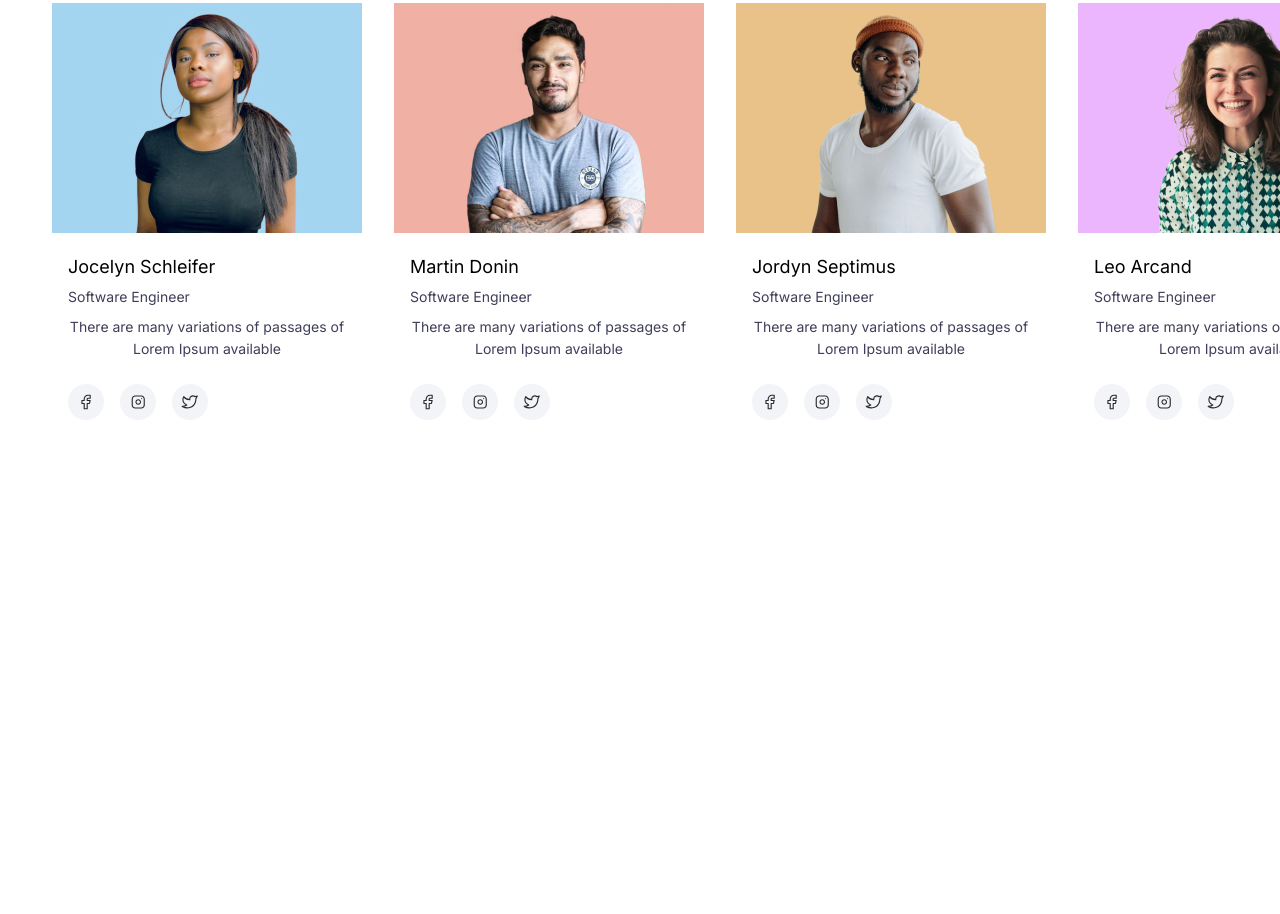
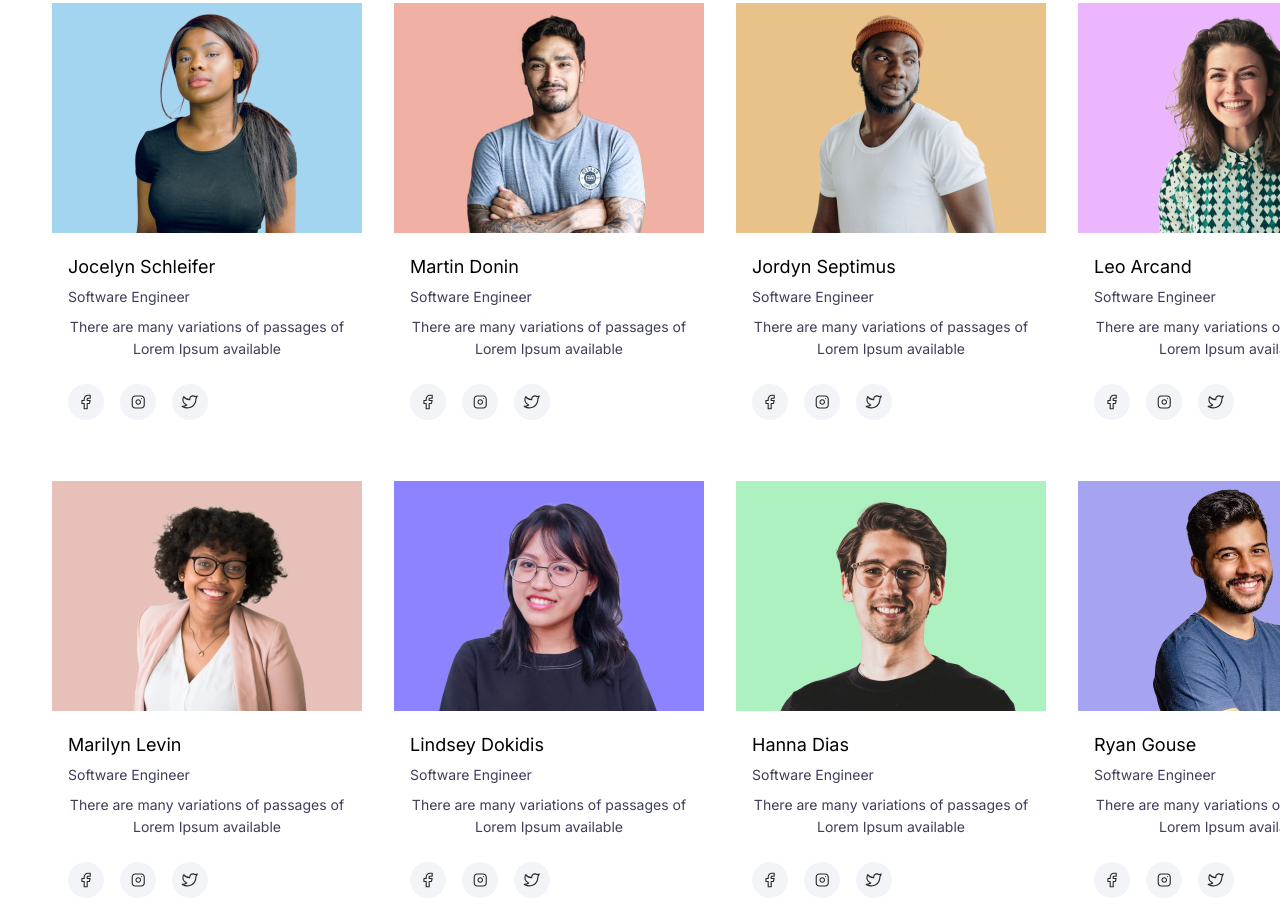
Before and after one commit to MariamKhuts/WEB5-homework, a plain HTML site: page index.html in a window 1280 px wide. Shown: the part 282-1196 px from the top of the page. Before the commit the page ends 800 px from the top, so only its background shows below. Drawn offline with Linux system fonts and the light colour scheme.

Commit message:
add second section

```diff
--- a/css/style.css
+++ b/css/style.css
@@ -25,6 +25,12 @@ color: #5F6980;font-family: 'Inter', sans-serif;}
     margin-top: 110px; display:flex;
 margin-left:52px;margin-right: 52px;
  }
+ .lowerbox{width: 1336px;
+    height: 430px;
+background-color: #FFFFFF ;
+margin-top:48px; display:flex;
+margin-left:52px;margin-right: 52px;
+}
 .box {width:310px ;
  height: 430px;    }
 .image {padding-top: 0;width: 310px;
@@ -37,8 +43,7 @@ margin-left:52px;margin-right: 52px;
                 text-align:center;
                    font-size: 18px;font-family: 'Inter', sans-serif;
                 padding-left: 16px; margin-top: 16px; line-height: 30px;}
-                .proff
-                { display:flex; text-align:center;
+.proff  { display:flex; text-align:center;
                     padding-left:16px;
                 margin-top: 4px; line-height: 22px;
                    font-size: 14px;
@@ -58,9 +63,11 @@ margin-left:52px;margin-right: 52px;
                 display: flex;flex-direction: row;
                 }
 
+
     .fb {padding-left:16px;
        padding-bottom: 16px;
        width:36px ;
        height: 36px;}
      .insta { margin-left: 16px;
      margin-right: 16px;}
+     .first {background-color: red;}
--- a/index.html
+++ b/index.html
@@ -76,7 +76,57 @@
 
             </div>
             </div>
+        </section>
+        <section>
 
+            <div class="lowerbox">
+                <div class="box fisrt">
+
+                        <img class="image" src="images/five.png">
+                         <h3 class="name">Marilyn Levin</h3>
+                          <h4 class="proff">Software Engineer</h4>
+                       <p class="loremtext">There are many variations of passages of Lorem Ipsum available</p>
+         <div class="socialicons">
+                       <img class="fb"   src="images/fb.svg" href="https://www.facebook.com/"> <img class="insta" src="images/insta.svg"  href="https://www.instagram.com/">
+                       <img class="twit" src="images/twitter.svg"  href="https://twitter.com/">
+
+                   </div>
+                </div>
+                <div class="box second">
+                    <img class="image" src="images/six.png">
+                    <h3 class="name">Lindsey Dokidis</h3>
+                    <h4 class="proff">Software Engineer</h4>
+                    <p class="loremtext">There are many variations of passages of Lorem Ipsum available</p>
+
+              <div class="socialicons">
+                  <img class="fb"   src="images/fb.svg" href="https://www.facebook.com/"> <img class="insta" src="images/insta.svg"  href="https://www.instagram.com/">
+                  <img class="twit" src="images/twitter.svg"  href="https://twitter.com/">
+
+            </div></div>
+
+            <div class="box ">
+                 <img class="image" src="images/seventh.png">
+                 <h3 class="name">Hanna Dias</h3>
+                  <h4 class="proff">Software Engineer</h4>
+                  <p class="loremtext">There are many variations of passages of Lorem Ipsum available</p>
+                  <div class="socialicons">
+                    <img class="fb"   src="images/fb.svg" href="https://www.facebook.com/"> <img class="insta" src="images/insta.svg"  href="https://www.instagram.com/">
+                    <img class="twit" src="images/twitter.svg"  href="https://twitter.com/">
+
+                </div>
+            </div>
+            <div class="box fourth">
+                <img class="image" src="images/eight.png">
+                <h3 class="name">Ryan Gouse</h3>
+                 <h4 class="proff">Software Engineer</h4>
+                 <p class="loremtext">There are many variations of passages of Lorem Ipsum available</p>
+                 <div class="socialicons">
+                   <img class="fb"   src="images/fb.svg" href="https://www.facebook.com/"> <img class="insta" src="images/insta.svg"  href="https://www.instagram.com/">
+                   <img class="twit" src="images/twitter.svg"  href="https://twitter.com/">
+
+
+           </div>
+           </div>
 
         </section>
 
```
Lines whose indentation alone changed are shown as unchanged.
